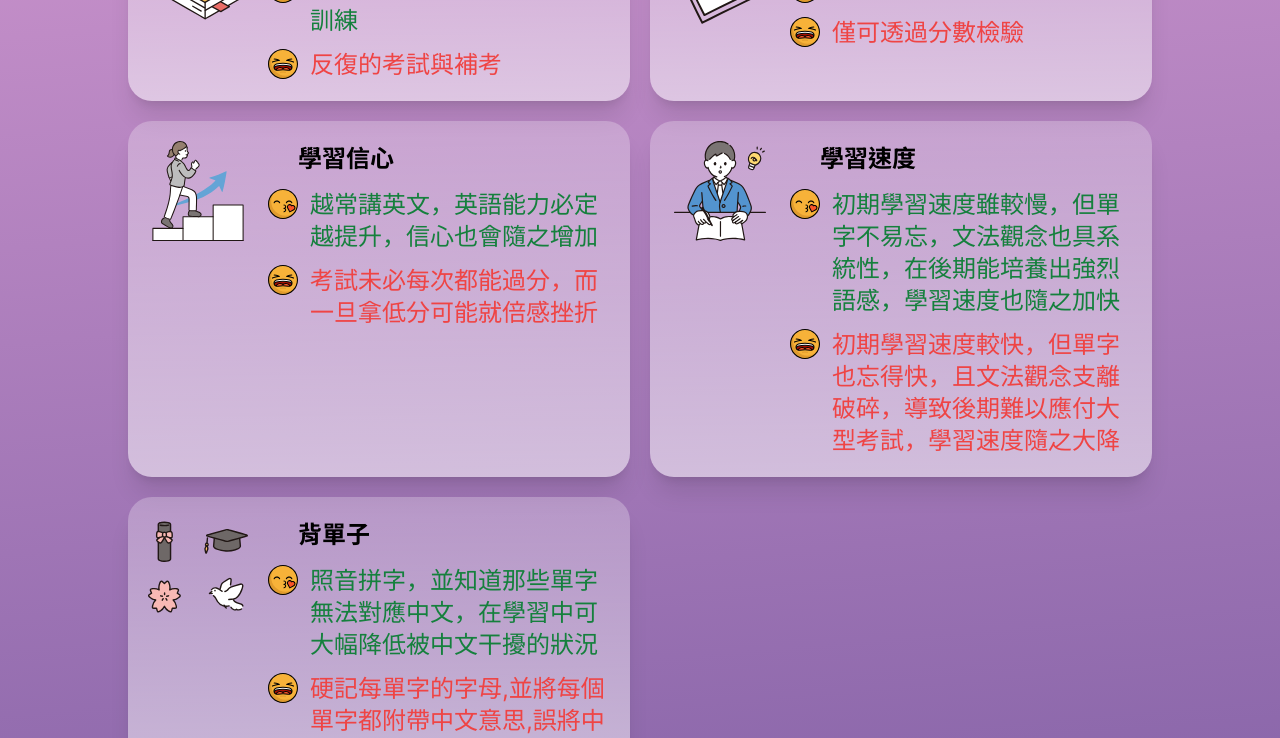
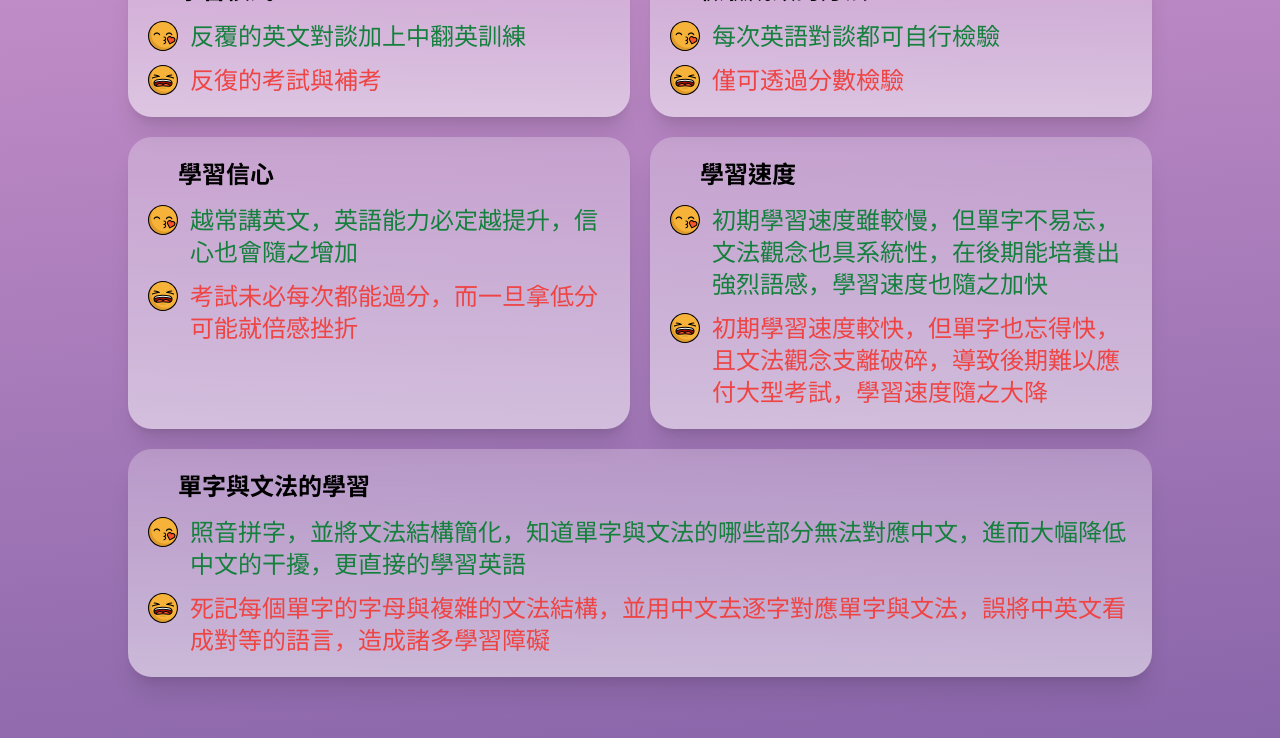
Before and after one commit to KuzminaPolina/english-teacher-website, a React (Vite) app: page / in a window 1280 px wide. Shown: the part 1360-2098 px from the top of the page. Built offline with nearby package versions, Linux system fonts and the light colour scheme; a web font is replaced by a local one.

Commit message:
swap sections, update cards layout

```diff
--- a/src/components/TeachingStyle.tsx
+++ b/src/components/TeachingStyle.tsx
@@ -2,7 +2,7 @@ import { advantages } from "../constants";
 
 const TeachingStyle = () => {
   return (
-    <section id="Teaching Style" className="diagonal px-4 md:px-10 lg:px-32 py-20">
+    <section id="Teaching Style" className="diagonal px-4 md:px-10 lg:px-32 py-20 lg:py-32">
       <div className="max-w-[80rem] mx-auto mb-5">
         <div className="relative mb-16">
           <p className="text-3xl md:text-6xl text-[#e1c1e2] text-right">
@@ -35,18 +35,9 @@ const TeachingStyle = () => {
         </div>
       </div>
       <div className="max-w-[90rem] mx-auto">
-        <ul className="grid md:grid-cols-2 gap-5">
+        <ul className="grid lg:grid-cols-2 gap-5">
           {advantages.map((advantage) => (
-            <li className="shadow-xl rounded-3xl p-5 md:flex md:gap-5 gradient-bg">
-              <div className="w-[100px] center pb-5">
-                <img
-                  src={advantage.img}
-                  width="150"
-                  height="150"
-                  className="w-[100px] min-w-[100px]"
-                  alt="study icon"
-                />
-              </div>
+            <li className="shadow-xl rounded-3xl p-5 last-grid-full md:flex md:gap-5 gradient-bg">
               <div className="md:flex-1">
                 <h3 className="text-2xl font-bold mb-4 font-notoSans md:pl-[30px] text-center md:text-left">
                   {advantage.title}
--- a/src/constants/index.tsx
+++ b/src/constants/index.tsx
@@ -4,11 +4,11 @@ import {
   heroFull,
   teacherGongBig,
   teacherGongSm,
-  studyMode,
+/*   studyMode,
   selfTest,
   confidence,
   speed,
-  vocab,
+  vocab, */
 } from "../assets";
 
 export const navLinks = [
@@ -90,28 +90,24 @@ export const booking = {
 export const advantages = [
   {
     id: "adv 1",
-    img: studyMode,
     title: "學習模式",
     contentPositive: "反覆的英文對談加上中翻英訓練",
     contentNegative: "反復的考試與補考",
   },
   {
     id: "adv 2",
-    img: selfTest,
     title: "檢驗成效的方法",
     contentPositive: "每次英語對談都可自行檢驗",
     contentNegative: "僅可透過分數檢驗",
   },
   {
     id: "adv 3",
-    img: confidence,
     title: "學習信心",
     contentPositive: "越常講英文，英語能力必定越提升，信心也會隨之增加",
     contentNegative: "考試未必每次都能過分，而一旦拿低分可能就倍感挫折",
   },
   {
     id: "adv 4",
-    img: speed,
     title: "學習速度",
     contentPositive:
       "初期學習速度雖較慢，但單字不易忘，文法觀念也具系統性，在後期能培養出強烈語感，學習速度也隨之加快",
@@ -120,11 +116,10 @@ export const advantages = [
   },
   {
     id: "adv 5",
-    img: vocab,
-    title: "背單子",
+    title: "單字與文法的學習",
     contentPositive:
-      "照音拼字，並知道那些單字無法對應中文，在學習中可大幅降低被中文干擾的狀況",
+      "照音拼字，並將文法結構簡化，知道單字與文法的哪些部分無法對應中文，進而大幅降低中文的干擾，更直接的學習英語",
     contentNegative:
-      "硬記每單字的字母,並將每個單字都附帶中文意思,誤將中英文看成對等的語言",
+      "死記每個單字的字母與複雜的文法結構，並用中文去逐字對應單字與文法，誤將中英文看成對等的語言，造成諸多學習障礙",
   },
 ];
--- a/src/index.css
+++ b/src/index.css
@@ -211,3 +211,9 @@ body {
 .center {
   margin: 0 auto;
 }
+
+@media (min-width: 1200px) {
+  .last-grid-full:last-child {
+    grid-column: 1 / 3;
+  }
+}
```
